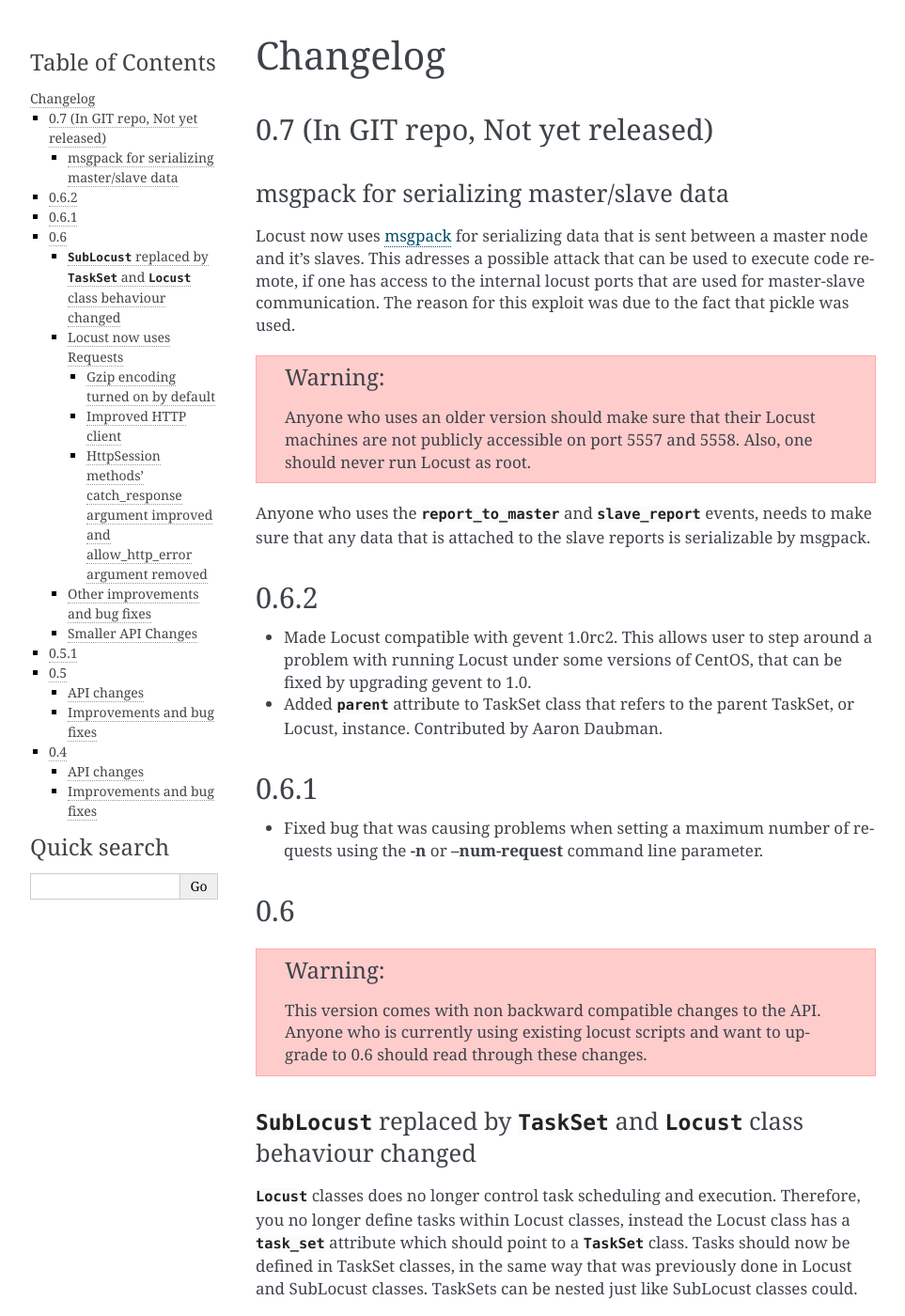
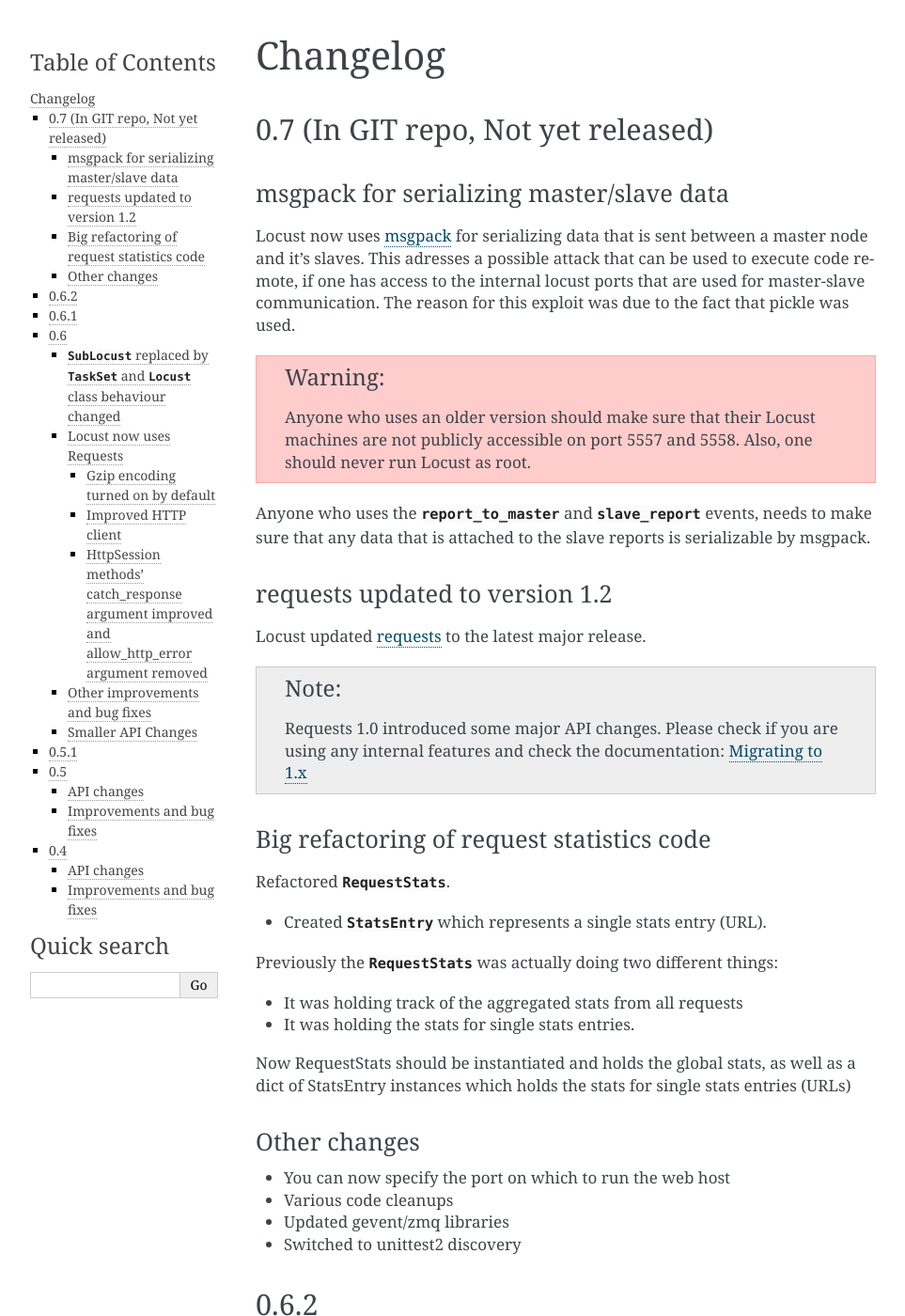
Before and after one commit to locustio/locust, a Sphinx documentation site: the page built from docs/changelog.rst, in a window 1280 px wide and 1400 px high. Shown: the whole window at 94% size, without its empty margins (148-1111 px from the left). Built offline with Sphinx 7.4.7, drawn with Linux system fonts in a browser that asks for light colours.

Commit message:
Documented more 0.7 changes

```diff
--- a/docs/changelog.rst
+++ b/docs/changelog.rst
@@ -21,6 +21,42 @@
 Anyone who uses the :py:class:`report_to_master <locust.events.report_to_master>` and
 :py:class:`slave_report <locust.events.slave_report>` events, needs to make sure that
 any data that is attached to the slave reports is serializable by msgpack.
+
+requests updated to version 1.2
+-------------------------------
+
+Locust updated `requests <http://python-requests.org/>`_ to the latest major release.
+
+.. note::
+
+   Requests 1.0 introduced some major API changes. Please check if you
+   are using any internal features and check the documentation:
+   `Migrating to 1.x <http://docs.python-requests.org/en/latest/api/#migrating-to-1-x>`_
+
+
+Big refactoring of request statistics code
+------------------------------------------
+
+Refactored :py:class:`RequestStats`.
+
+* Created :py:class:`StatsEntry` which represents a single stats entry (URL).
+
+Previously the :py:class:`RequestStats` was actually doing two different things:
+
+* It was holding track of the aggregated stats from all requests
+* It was holding the stats for single stats entries.
+
+Now RequestStats should be instantiated and holds the global stats, as well as a dict of StatsEntry instances which holds the stats for single stats entries (URLs)
+
+
+Other changes
+-------------
+
+* You can now specify the port on which to run the web host
+* Various code cleanups
+* Updated gevent/zmq libraries
+* Switched to unittest2 discovery
+
 
 
 0.6.2
```
